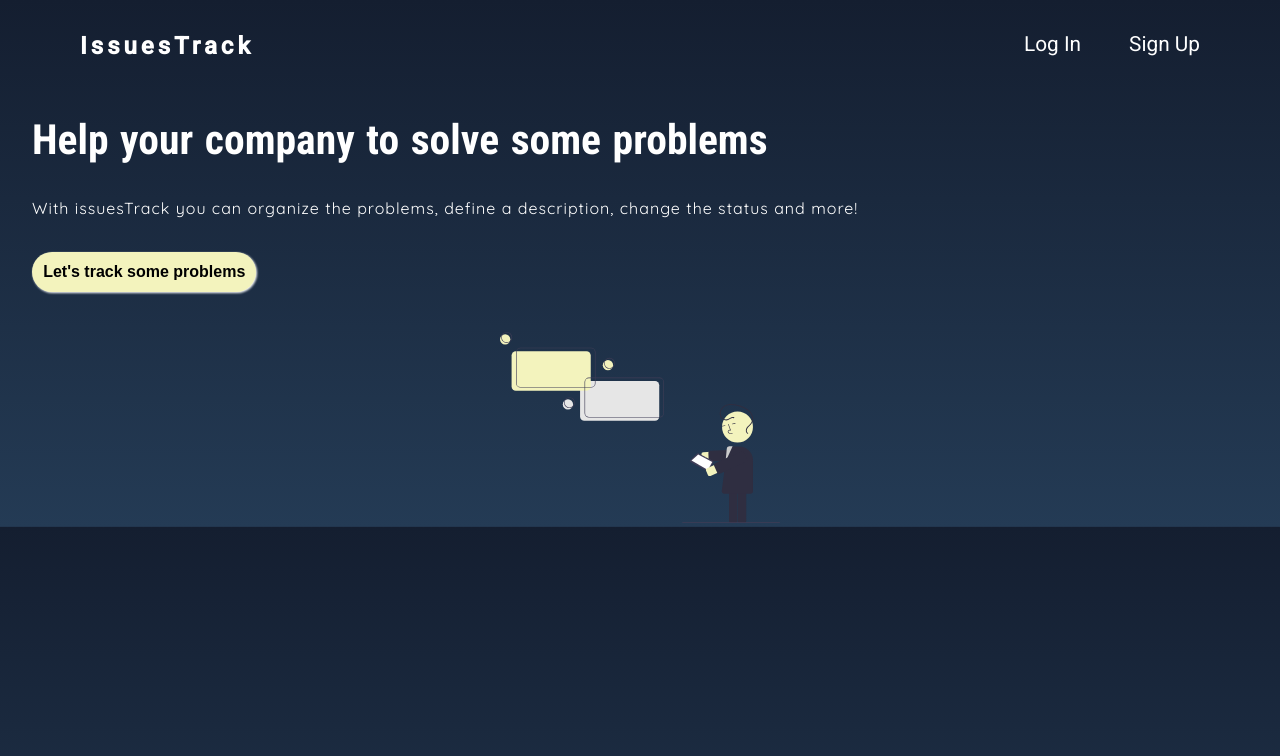
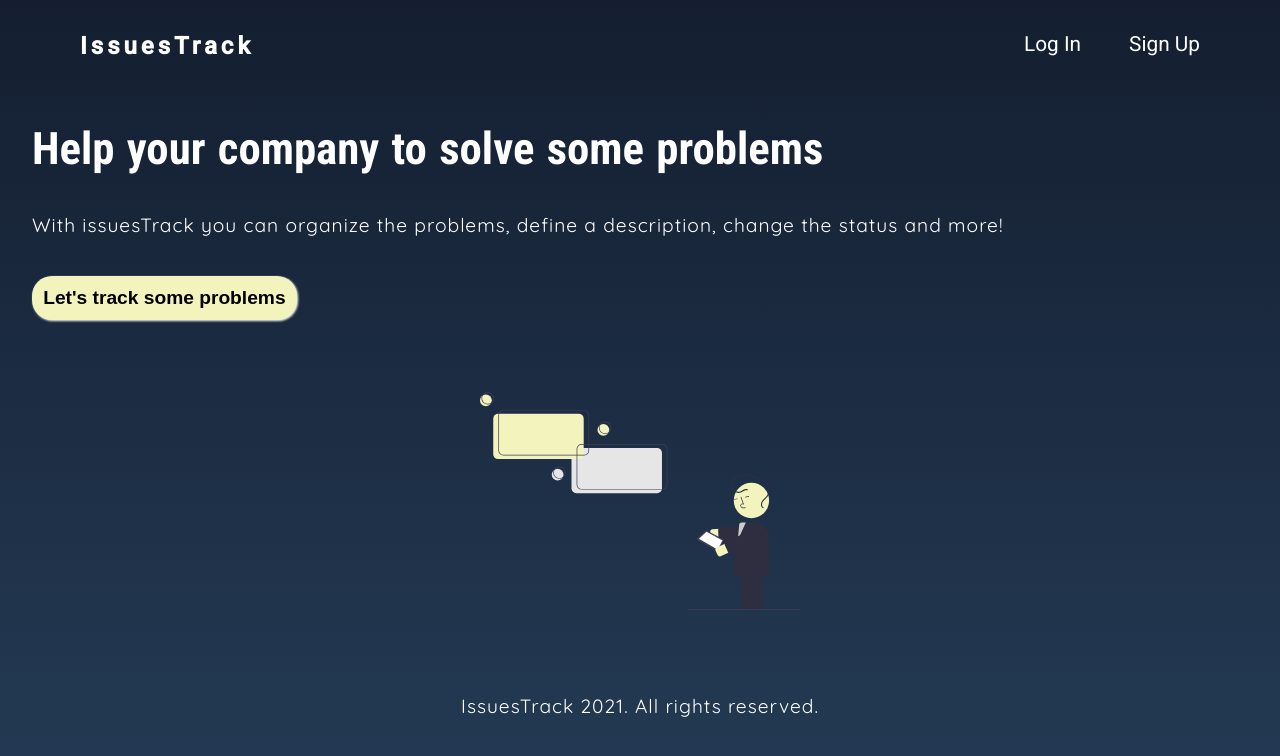
Before and after one commit to wilcolinadev/issuesTrack, a React (Create React App) app: page / in a window 1280 px wide. Shown: the top 756 px of the page. Built offline with nearby package versions, Linux system fonts and the light colour scheme.

Commit message:
Home for small devices working as desired

```diff
--- a/src/Components/Home/Footer/Footer.tsx
+++ b/src/Components/Home/Footer/Footer.tsx
@@ -1,7 +1,9 @@
 import React from "react";
-
+import {FooterContent} from "./FooterStyle";
 const Footer:React.FC =()=>(
-    <p> </p>
+    <FooterContent>
+        IssuesTrack 2021. All rights reserved.
+    </FooterContent>
 );
 
 export default Footer;
--- a/src/Components/Home/Footer/FooterStyle.tsx
+++ b/src/Components/Home/Footer/FooterStyle.tsx
@@ -1 +1,17 @@
 import styled from "styled-components";
+
+export const FooterContent = styled.p`
+  color: #fff;
+  text-align: center;
+  font-family: 'Quicksand', sans-serif;
+  font-size: 1rem;
+  letter-spacing: 1px;
+  line-height: 1.5rem;
+  padding: 1rem;
+
+
+  @media only screen and (min-width: 390px){
+    font-size: 1.2rem;
+    margin-top: 4rem;
+  }
+`;
--- a/src/Components/Home/Header/AppDescription/AppDescription.tsx
+++ b/src/Components/Home/Header/AppDescription/AppDescription.tsx
@@ -1,5 +1,5 @@
 import React from "react";
-import {Text} from "./DescriptionStyles";
+import {Text} from "./AppDescriptionStyles";
 
 
 const AppDescription:React.FC =()=>(
--- a/src/Components/Home/Header/AppDescription/DescriptionStyles.tsx
+++ b/src/Components/Home/Header/AppDescription/AppDescriptionStyles.tsx
@@ -8,4 +8,9 @@ export const Text = styled.p`
   line-height: 1.5rem;
   padding: 1rem;
   margin-left: 1rem;
-`;
+
+  @media only screen and (min-width: 390px){
+    font-size: 1.2rem;
+    line-height: 2rem;
+  }
+  `;
--- a/src/Components/Home/Header/Button/Button.tsx
+++ b/src/Components/Home/Header/Button/Button.tsx
@@ -1,10 +1,12 @@
 import React from "react";
 import {HeaderButton} from "./ButtonStyles";
-
+import {Link} from "react-router-dom";
 const Button:React.FC = () =>(
-    <HeaderButton>
-        Let's track some problems
-    </HeaderButton>
+    <Link to={"/Login"}>
+        <HeaderButton>
+            Let's track some problems
+        </HeaderButton>
+    </Link>
 );
 
 export default Button;
--- a/src/Components/Home/Header/Button/ButtonStyles.tsx
+++ b/src/Components/Home/Header/Button/ButtonStyles.tsx
@@ -19,4 +19,10 @@ export const HeaderButton = styled.button`
     transition: 0.4s ease-in-out;
 
   }
+
+  @media only screen and (min-width: 390px){
+    font-size: 1.2rem;
+    margin-top: 1.2rem;
+    margin-bottom: 2.5rem;
+  }
 `;
--- a/src/Components/Home/Header/HeaderStyles.tsx
+++ b/src/Components/Home/Header/HeaderStyles.tsx
@@ -10,10 +10,21 @@ export const HeaderTitle = styled.h1`
   word-spacing: 2px;
   line-height: 3rem;
   margin-top: .5rem;
+
+  @media only screen and (min-width: 390px)  {
+    font-size: 2.8rem;
+    line-height: 3.5rem;
+    margin-top: .8rem;
+  }
 `;
 
 export const HeaderImage = styled.img`
   width: 280px;
   height: auto;
   margin-top: .5rem;
+
+  @media only screen and (min-width: 390px){
+    width: 320px;
+    margin-top: 2rem;
+  }
 `;
--- a/src/Components/Home/Home.tsx
+++ b/src/Components/Home/Home.tsx
@@ -2,13 +2,13 @@ import React from "react";
 import Navigation from "./Navigation/Navigation";
 import {Wrapper} from "./HomeSTyles";
 import Header from "./Header/Header";
-
+import Footer from "./Footer/Footer";
 
 const Home =()=>(
         <Wrapper>
             <Navigation/>
             <Header/>
-
+            <Footer/>
         </Wrapper>
  );
 
--- a/src/index.css
+++ b/src/index.css
@@ -19,6 +19,8 @@ body {
     background-position: center;
     height: auto;
     background-size: cover;
+    min-height: 100vh;
+    position: relative;
 }
 
 
```
